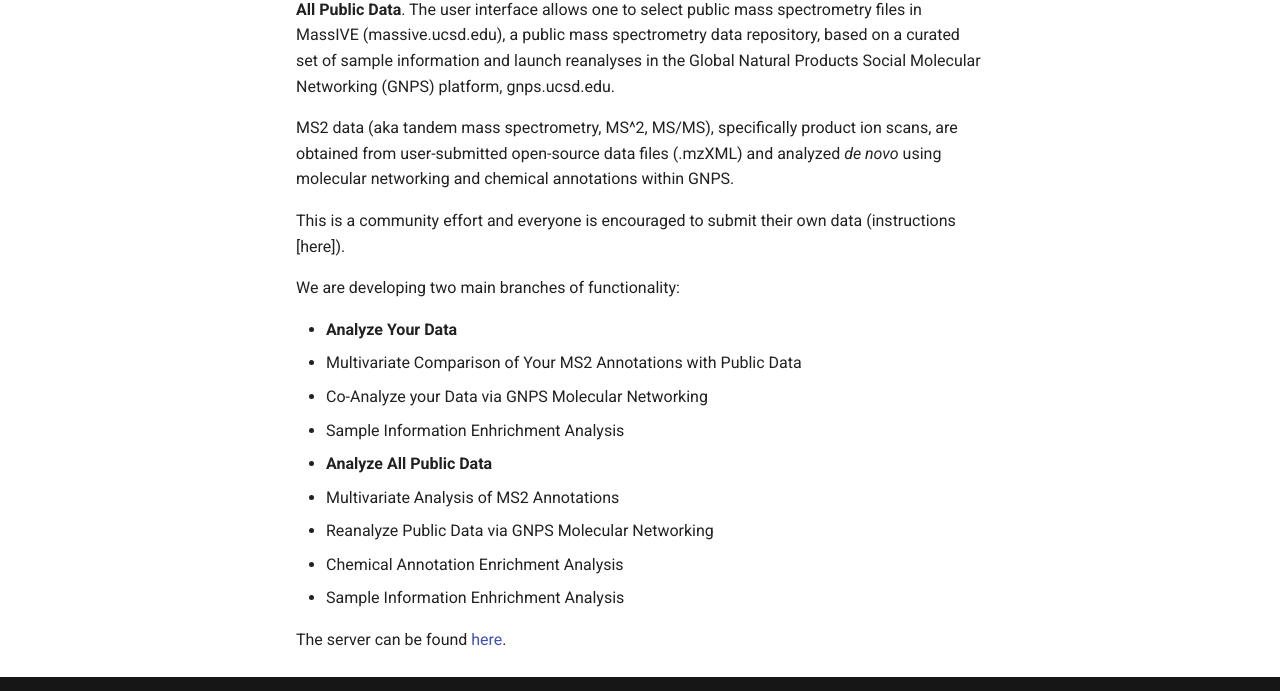
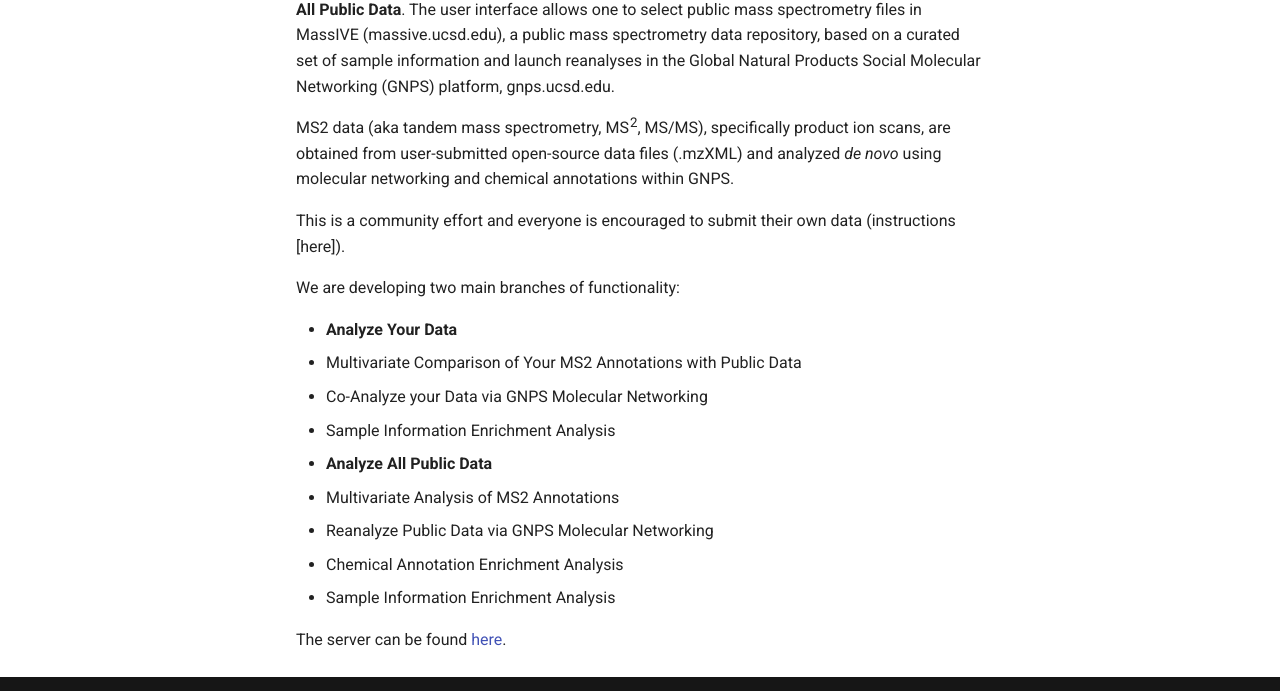
Before and after one commit to mwang87/ReDU-MS2-Documentation, an MkDocs documentation site: the page built from docs/index.md, in a window 1280 px wide and 971 px high. Shown: the part 250-941 px from the top of the window. Built offline with MkDocs 1.6.1 and Material for MkDocs 9.7.7, drawn with Linux system fonts in a browser that asks for light colours; old or Windows-style settings are respelled for this version of MkDocs.

Commit message:
Update index.md
typos

```diff
--- a/docs/index.md
+++ b/docs/index.md
@@ -2,7 +2,7 @@
 
 ReDU-MS2 is a web-based user interface that can be used to easily **Analyze Your Data** or **Analyze All Public Data**. The user interface allows one to select public mass spectrometry files in MassIVE (massive.ucsd.edu), a public mass spectrometry data repository, based on a curated set of sample information and launch reanalyses in the Global Natural Products Social Molecular Networking (GNPS) platform, gnps.ucsd.edu.
 
-MS2 data (aka tandem mass spectrometry, MS^2, MS/MS), specifically product ion scans, are obtained from user-submitted open-source data files (.mzXML) and analyzed *de novo* using molecular networking and chemical annotations within GNPS.
+MS2 data (aka tandem mass spectrometry, MS<sup>2</sup>, MS/MS), specifically product ion scans, are obtained from user-submitted open-source data files (.mzXML) and analyzed *de novo* using molecular networking and chemical annotations within GNPS.
 
 This is a community effort and everyone is encouraged to submit their own data (instructions [here]).
 
@@ -11,12 +11,12 @@
 * **Analyze Your Data**
   * Multivariate Comparison of Your MS2 Annotations with Public Data
   * Co-Analyze your Data via GNPS Molecular Networking
-  * Sample Information Enhrichment Analysis
+  * Sample Information Enrichment Analysis
 
 * **Analyze All Public Data**
   * Multivariate Analysis of MS2 Annotations
   * Reanalyze Public Data via GNPS Molecular Networking
   * Chemical Annotation Enrichment Analysis
-  * Sample Information Enhrichment Analysis
+  * Sample Information Enrichment Analysis
 
 The server can be found [here](http://dorresteinappshub.ucsd.edu:5005/).
```
